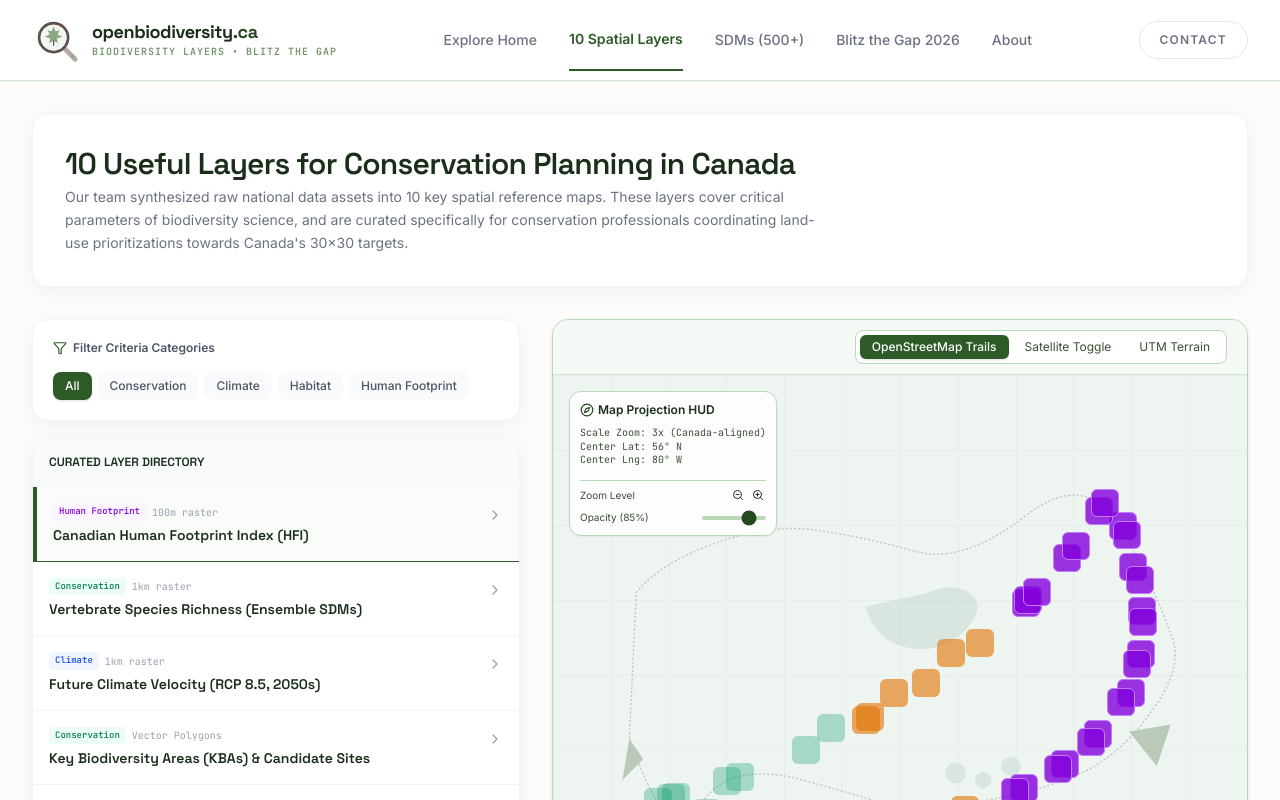
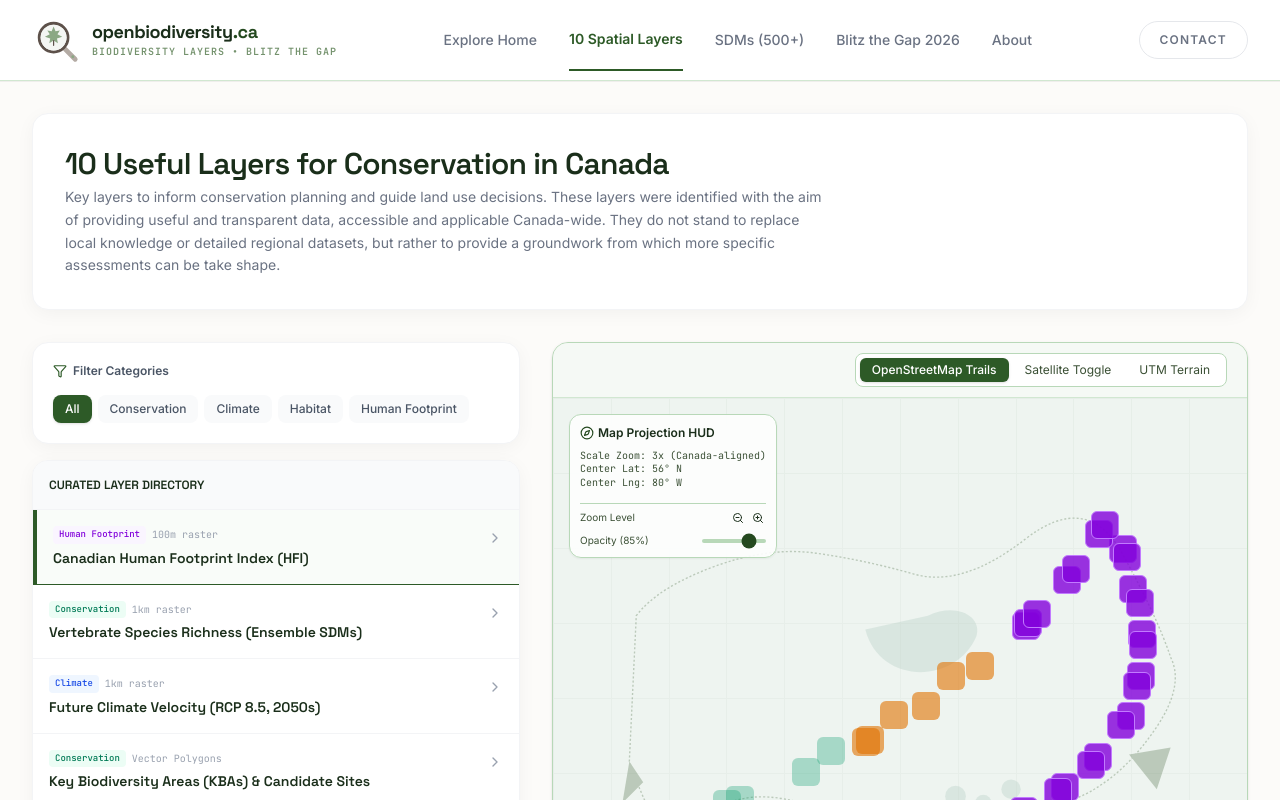
Before and after one commit to PollockLab/openbiodiversity.ca, a React (Vite) app: page / in a window 1280 px wide. Both pictures are taken after a click on the button "See 10 Useful Layers". Shown: the top 800 px of the page. Built offline with nearby package versions, Linux system fonts and the light colour scheme.

Commit message:
replace ai text with proper description.

```diff
--- a/src/components/UsefulLayersView.tsx
+++ b/src/components/UsefulLayersView.tsx
@@ -25,10 +25,10 @@ export default function UsefulLayersView() {
       {/* Intro Header */}
       <section className="bg-white border border-gray-100 rounded-2xl p-6 md:p-8 card-shadow">
         <h1 className="font-display font-semibold text-2xl sm:text-3xl text-wood-900 tracking-tight">
-          10 Useful Layers for Conservation Planning in Canada
+          10 Useful Layers for Conservation in Canada
         </h1>
         <p className="text-sm text-gray-500 mt-1 max-w-3xl leading-relaxed font-sans">
-          Our team synthesized raw national data assets into 10 key spatial reference maps. These layers cover critical parameters of biodiversity science, and are curated specifically for conservation professionals coordinating land-use prioritizations towards Canada's 30x30 targets.
+          Key layers to inform conservation planning and guide land use decisions. These layers were identified with the aim of providing useful and transparent data, accessible and applicable Canada-wide. They do not stand to replace local knowledge or detailed regional datasets, but rather to provide a groundwork from which more specific assessments can be take shape.
         </p>
       </section>
 
@@ -38,7 +38,7 @@ export default function UsefulLayersView() {
         <div className="lg:col-span-5 space-y-4">
           <div className="bg-white border border-gray-100 rounded-2xl p-5 space-y-4 card-shadow">
             <div className="flex items-center gap-1.5 text-xs font-semibold text-gray-600">
-              <Filter className="w-3.5 h-3.5 text-sage-500" /> Filter Criteria Categories
+              <Filter className="w-3.5 h-3.5 text-sage-500" /> Filter Categories
             </div>
 
             {/* Horizontal scroll select tabs for categories */}
```
